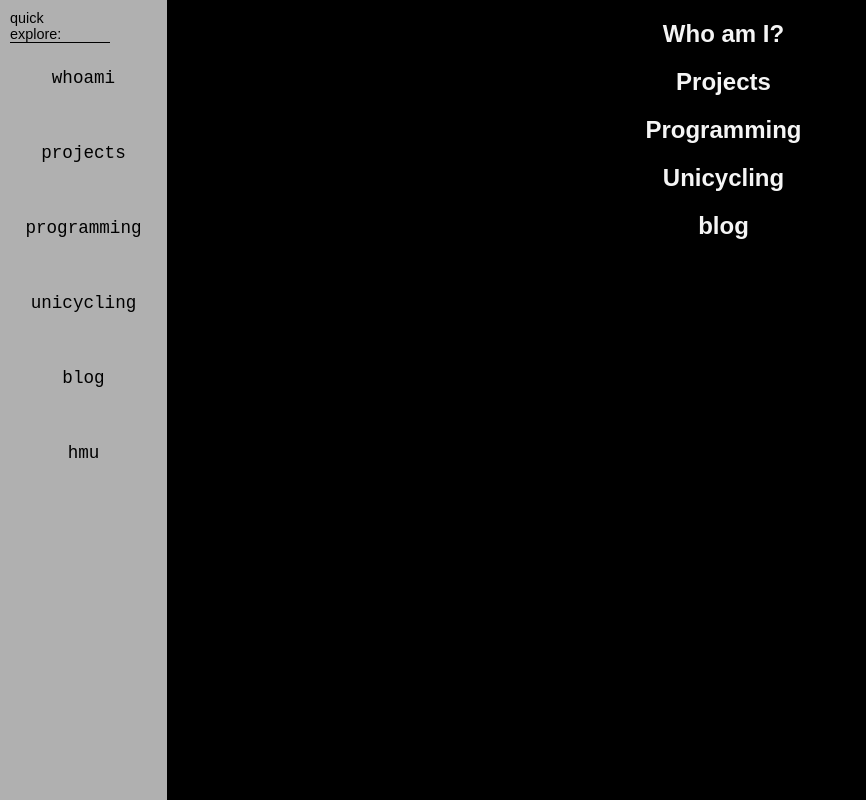
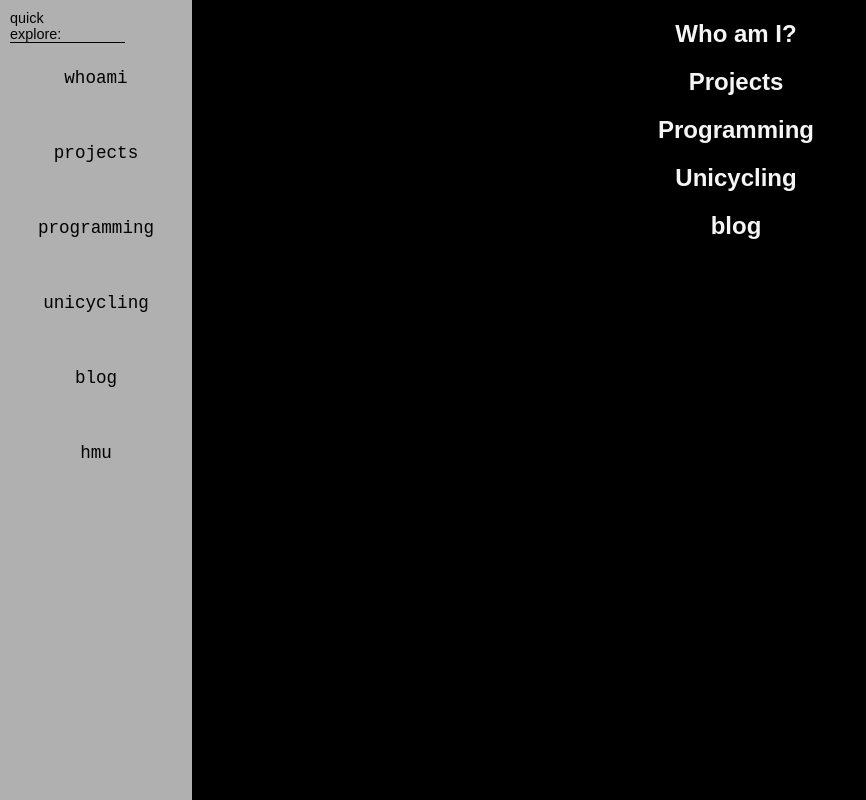
Before and after one commit to jackouni/my_portfolio, a plain HTML site: page homepage.html in a window 1280 px wide. Shown: the whole page, without its empty margins (0-866 px from the left). Drawn offline with Linux system fonts and the light colour scheme.

Commit message:
Changed the 'position' property of the '.left-column' to 'fixed' so that it stays in it's place permanently on the screen as users scroll down the page. Had to change the 'width' and 'margin-left' properties of the '.column-right' so that it leaves room on the left side of the page to reveal/show the '.'left-column'. The 'fixed' attribute means the element ignores normal document flow, which means it got covered by the other elements on the page.

```diff
--- a/homepage.css
+++ b/homepage.css
@@ -29,16 +29,20 @@ body {
 }
 
 .column-left {
-
+  position: fixed;
   width:12rem;
   height: 100vh;
   background-color: rgb(176, 176, 176);
+  transform: translateX(-100%);
+  animation: columnSlideIn 800ms ease-in-out forwards;
 }
 
 .column-right {
   position: relative;
   height: 100vh;
   width:100%;
+  width: calc(100% - 12rem); /* subtract the width of the fixed .column-left element */
+  margin-left: 12rem; /* add left margin equal to the width of the fixed .column-left element */
   background-color: #000000;
   overflow: hidden;
   color: whitesmoke;
```
